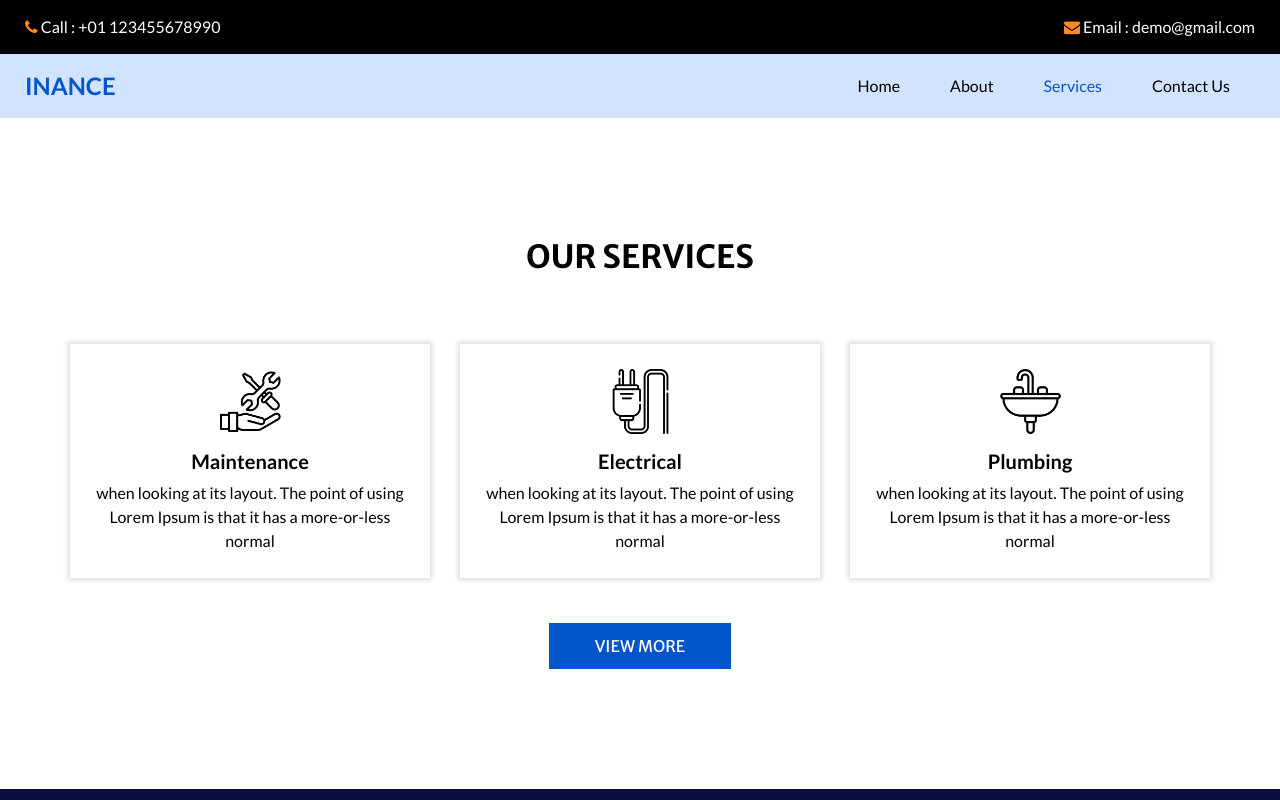
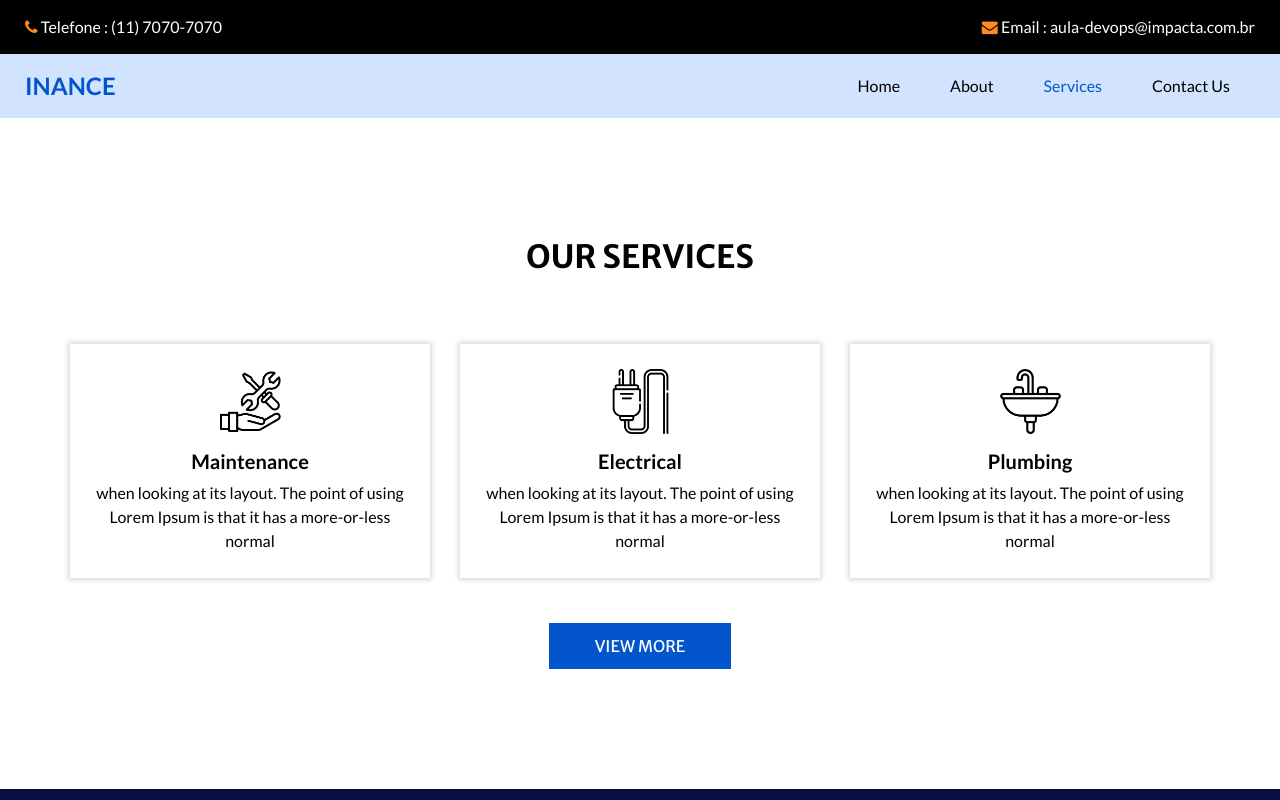
Before and after one commit to ezekiel9m/app-site-aula-devops-2, a plain HTML site: page service.html in a window 1280 px wide. Shown: the top 800 px of the page. Drawn offline with nearby package versions, Linux system fonts and the light colour scheme; some packages are replaced by stand-ins of ours.

Commit message:
alterando_email_telefone
alteração do telefone e email

```diff
--- a/service.html
+++ b/service.html
@@ -38,13 +38,13 @@
             <a href="">
               <i class="fa fa-phone" aria-hidden="true"></i>
               <span>
-                Call : +01 123455678990
+                Telefone : (11) 7070-7070
               </span>
             </a>
             <a href="">
               <i class="fa fa-envelope" aria-hidden="true"></i>
               <span>
-                Email : demo@gmail.com
+                Email : aula-devops@impacta.com.br
               </span>
             </a>
           </div>
```
